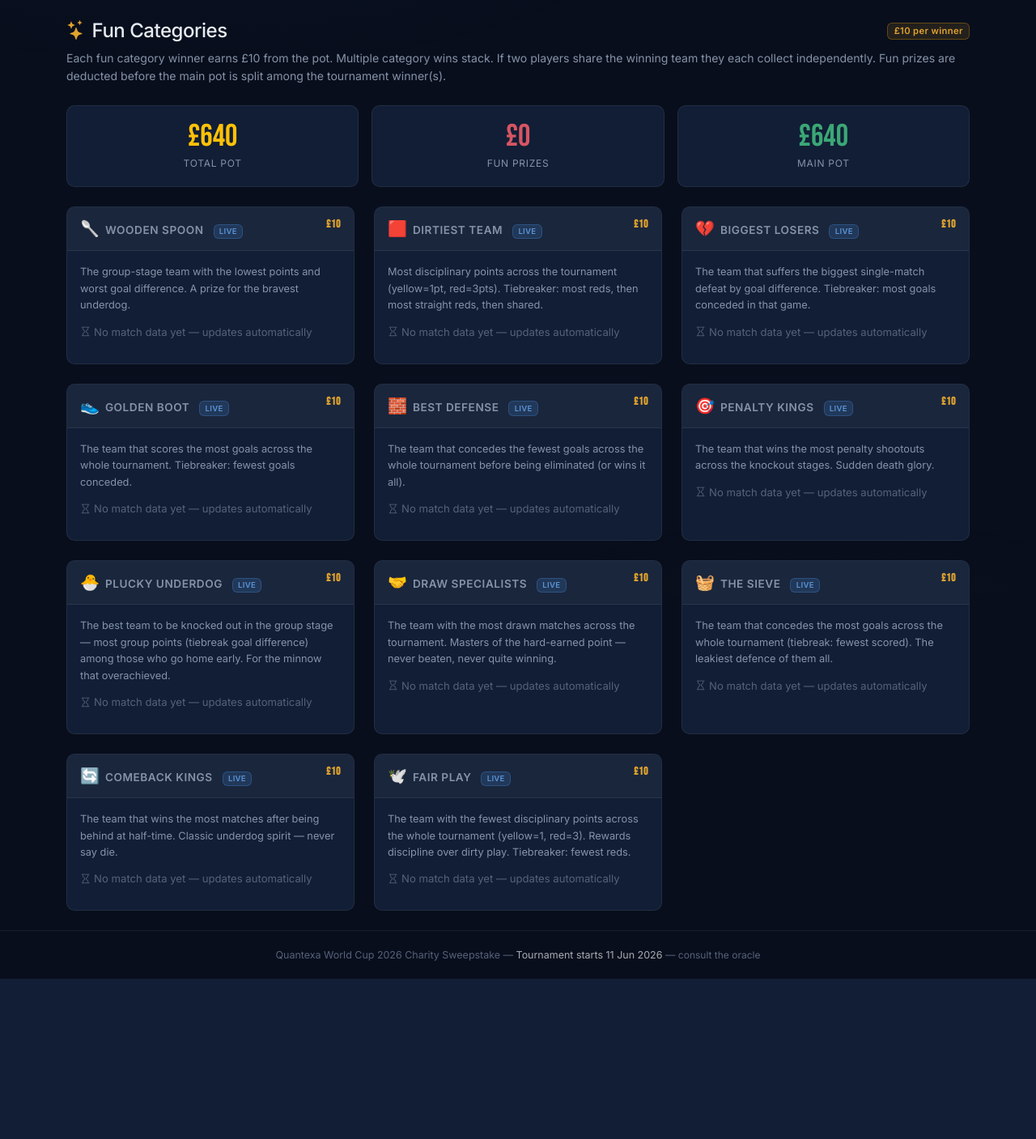
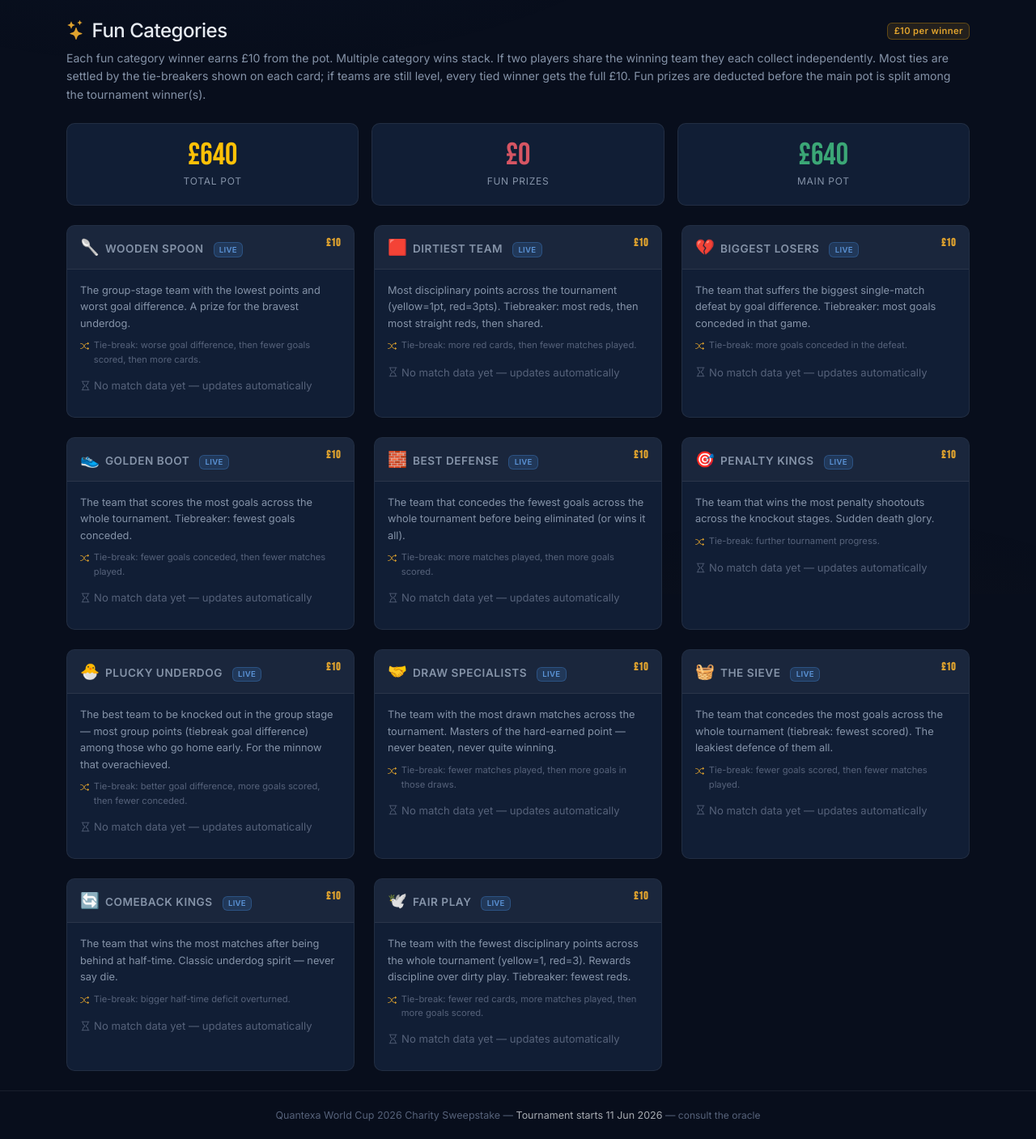
Before and after one commit to BeesBarGirl25/world-cup-sweepstakes, a Flask app: page /fun in a window 1280 px wide. Shown: the part 66-1473 px from the top of the page at 81% size. Before the commit the page ends 1275 px from the top, so only its background shows below. Run offline with Flask 3, Linux system fonts and the light colour scheme.

Commit message:
Show tie-breaker explanations on fun category cards
Each card now lists its tie-break order beneath the description, and the
intro explains that genuine ties still pay every tied winner the full £10.

Co-Authored-By: Claude Opus 4.8 <noreply@anthropic.com>

```diff
--- a/app.py
+++ b/app.py
@@ -266,6 +266,23 @@ FUN_CALCS = {
     "fairest":       _calc_fairest,
 }
 
+# Plain-English tie-break order shown on the fun cards (the primary metric is
+# already in each category's description, so these list the deciders after it).
+# Must match the sort keys in the _calc_* functions above.
+FUN_TIEBREAKS = {
+    "wooden_spoon":    "Tie-break: worse goal difference, then fewer goals scored, then more cards.",
+    "biggest_loser":   "Tie-break: more goals conceded in the defeat.",
+    "dirtiest":        "Tie-break: more red cards, then fewer matches played.",
+    "best_defense":    "Tie-break: more matches played, then more goals scored.",
+    "golden_boot":     "Tie-break: fewer goals conceded, then fewer matches played.",
+    "penalty_kings":   "Tie-break: further tournament progress.",
+    "plucky_underdog": "Tie-break: better goal difference, more goals scored, then fewer conceded.",
+    "draw_specialists":"Tie-break: fewer matches played, then more goals in those draws.",
+    "sieve":           "Tie-break: fewer goals scored, then fewer matches played.",
+    "comeback_kings":  "Tie-break: bigger half-time deficit overturned.",
+    "fairest":         "Tie-break: fewer red cards, more matches played, then more goals scored.",
+}
+
 
 def get_fun_leaders(category):
     """Return (teams, is_auto) — teams currently leading this fun category."""
@@ -463,7 +480,8 @@ def fun():
     cat_data = []
     for cat in categories:
         leaders, is_auto = get_fun_leaders(cat)
-        cat_data.append({"cat": cat, "leaders": leaders, "is_auto": is_auto})
+        cat_data.append({"cat": cat, "leaders": leaders, "is_auto": is_auto,
+                         "tiebreak": FUN_TIEBREAKS.get(cat.calc_key)})
     fun_prizes_map = get_fun_prizes_by_participant()
     summary = get_sweepstakes_summary()
     teams = Team.query.order_by(Team.name).all()
--- a/templates/fun.html
+++ b/templates/fun.html
@@ -9,6 +9,8 @@
 <p style="color:var(--text-muted);font-size:.88rem;margin-bottom:1.5rem">
   Each fun category winner earns £10 from the pot. Multiple category wins stack.
   If two players share the winning team they each collect independently.
+  Most ties are settled by the tie-breakers shown on each card; if teams are
+  still level, every tied winner gets the full £10.
   Fun prizes are deducted before the main pot is split among the tournament winner(s).
 </p>
 
@@ -23,6 +25,7 @@
   {% set cat = item.cat %}
   {% set leaders = item.leaders %}
   {% set is_auto = item.is_auto %}
+  {% set tiebreak = item.tiebreak %}
   <div class="col-sm-6 col-xl-4">
     <div class="card h-100" style="{% if leaders %}border-color:rgba(240,165,0,.3){% endif %}">
       <div class="card-header {% if leaders %}gold{% endif %}">
@@ -31,7 +34,14 @@
         <span class="float-end" style="font-family:'Bebas Neue',sans-serif;color:var(--gold)">£{{ cat.prize | int }}</span>
       </div>
       <div class="p-3 flex-grow-1 d-flex flex-column">
-        <p style="font-size:.8rem;color:var(--text-muted);margin-bottom:.75rem">{{ cat.description }}</p>
+        <p style="font-size:.8rem;color:var(--text-muted);margin-bottom:.5rem">{{ cat.description }}</p>
+
+        {% if tiebreak %}
+        <div style="font-size:.7rem;color:var(--text-dim);margin-bottom:.75rem;display:flex;gap:.35rem;align-items:flex-start">
+          <i class="bi bi-shuffle" style="color:var(--gold);margin-top:.1rem"></i>
+          <span>{{ tiebreak }}</span>
+        </div>
+        {% endif %}
 
         {% if leaders %}
         <div class="mb-2">
```
